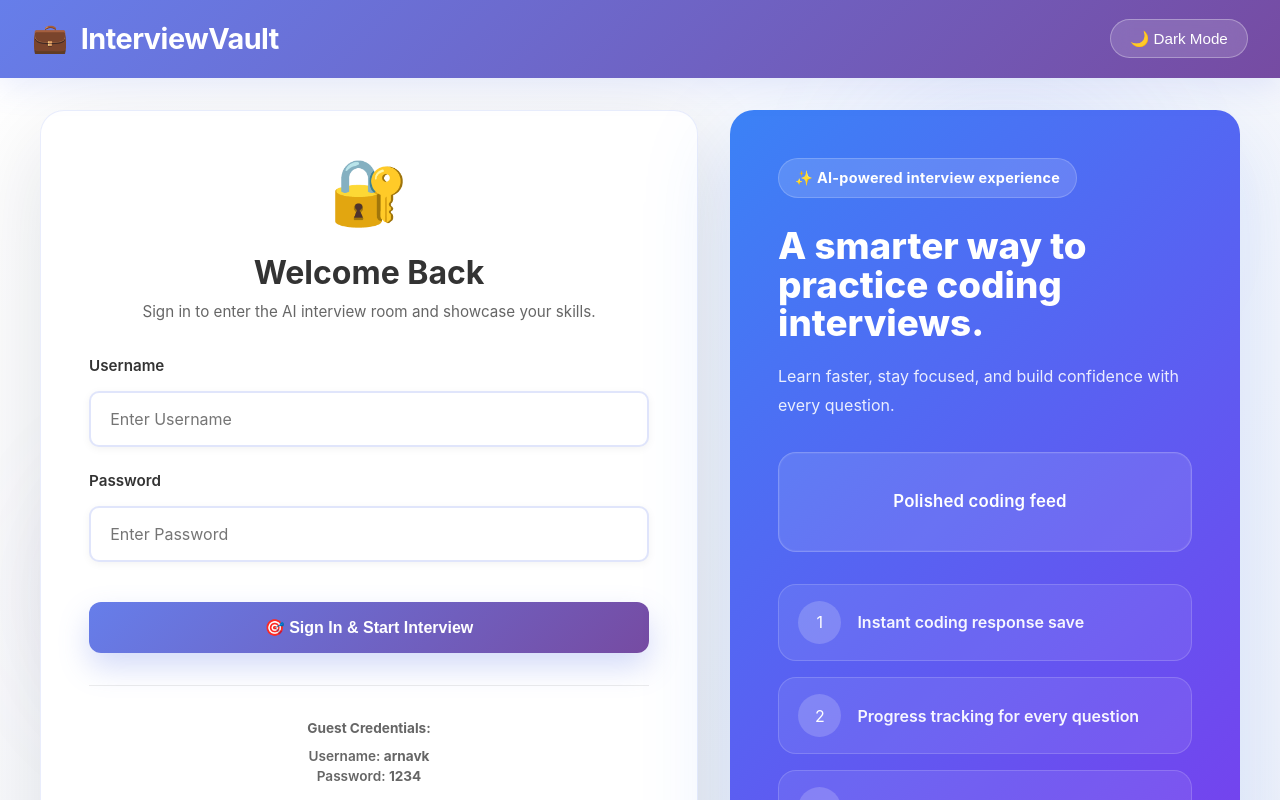
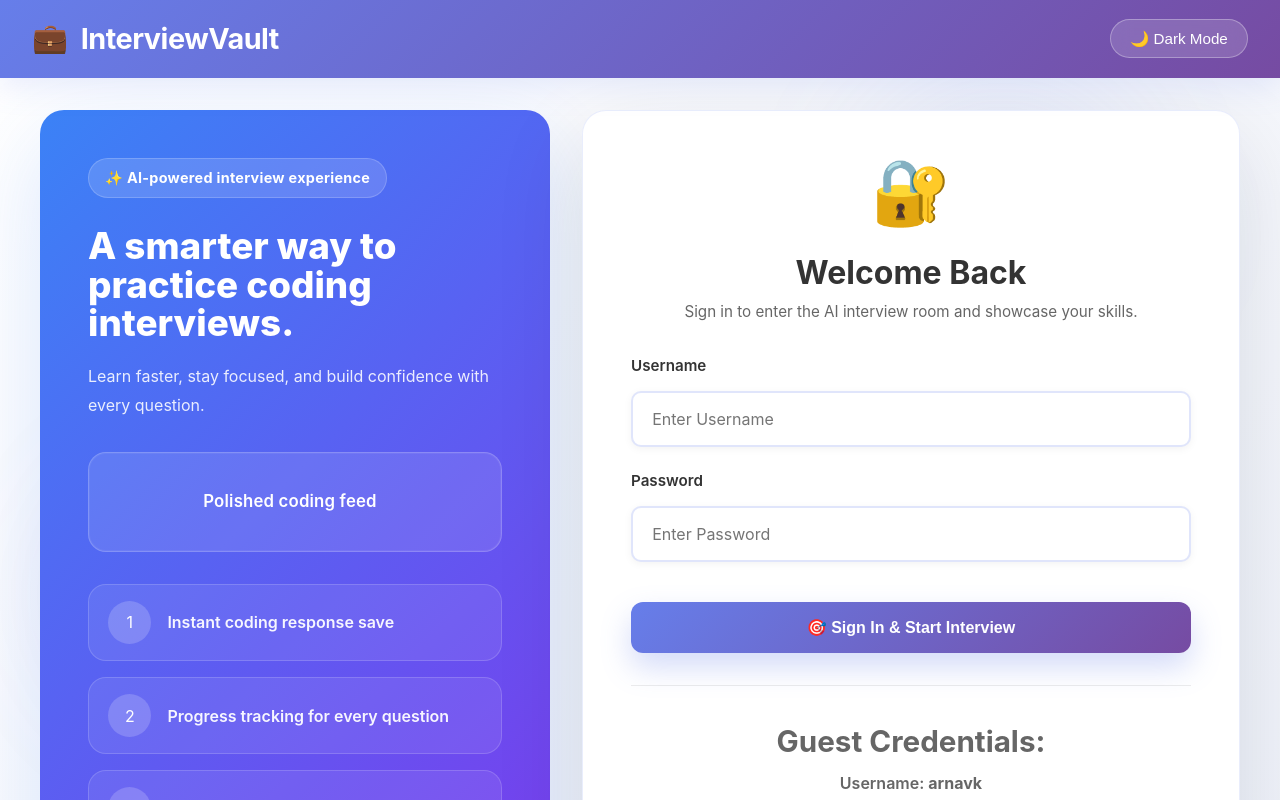
Before and after one commit to arnavkatyayan/assignmentenfecfe, a React (Create React App) app: page / in a window 1280 px wide. Shown: the top 800 px of the page. Built offline with nearby package versions, Linux system fonts and the light colour scheme.

Commit message:
Login Page and Header.js changes.

```diff
--- a/src/App.css
+++ b/src/App.css
@@ -161,3 +161,8 @@ body {
     min-height: auto !important;
   }
 }
+.version {
+  position: absolute;
+  bottom: 28px;
+  right: 200px;
+}
--- a/src/components/Header.js
+++ b/src/components/Header.js
@@ -1,8 +1,14 @@
 import React from 'react';
 import { useTheme } from '../context/ThemeContext';
+import { useNavigate, useLocation } from 'react-router-dom';
 
 const Header = ({ onThemeToggle }) => {
   const { isDarkMode } = useTheme();
+  const navigate = useNavigate();
+  const location = useLocation();
+  const handleLogout = () => {
+    navigate('/');
+  };
 
   return (
     <header
@@ -33,6 +39,8 @@ const Header = ({ onThemeToggle }) => {
           letterSpacing: '-0.5px'
         }}>InterviewVault</h1>
       </div>
+
+      <div style={{ display: 'flex', alignItems: 'center', gap: '0.75rem' }}>
         <button
           onClick={onThemeToggle}
           style={{
@@ -60,6 +68,35 @@ const Header = ({ onThemeToggle }) => {
         >
           {isDarkMode ? '☀️ Light Mode' : '🌙 Dark Mode'}
         </button>
+        {location.pathname !== '/' && location.pathname !== '/login' && (
+        <button
+          onClick={handleLogout}
+             style={{
+            background: 'rgba(255,255,255,0.15)',
+            border: '1px solid rgba(255,255,255,0.3)',
+            color: 'white',
+            padding: '0.6rem 1.2rem',
+            borderRadius: '25px',
+            cursor: 'pointer',
+            fontSize: '0.95rem',
+            fontWeight: '500',
+            transition: 'all 0.3s cubic-bezier(0.4, 0, 0.2, 1)',
+            backdropFilter: 'blur(10px)',
+          }}
+          onMouseEnter={(e) => {
+            e.target.style.background = 'rgba(255,255,255,0.25)';
+            e.target.style.transform = 'translateY(-2px)';
+            e.target.style.boxShadow = '0 8px 16px rgba(0,0,0,0.2)';
+          }}
+          onMouseLeave={(e) => {
+            e.target.style.background = 'rgba(255,255,255,0.15)';
+            e.target.style.transform = 'translateY(0)';
+            e.target.style.boxShadow = 'none';
+          }}
+        >
+         ↩️ Logout
+        </button>)}
+      </div>
     </header>
   );
 };
--- a/src/pages/LoginPage.js
+++ b/src/pages/LoginPage.js
@@ -52,6 +52,7 @@ export default function LoginPage() {
 
     return () => clearTimeout(timer);
   }, [displayText, isDeleting, currentFeatureIndex]);
+
   const handleLogin = (e) => {
     e.preventDefault();
     setError('');
@@ -128,6 +129,132 @@ export default function LoginPage() {
           gap: '2rem',
         }}
       >
+        {/* ✅ FEATURE PANEL — LEFT SIDE */}
+        <div
+          className="feature-panel"
+          style={{
+            position: 'relative',
+            zIndex: 1,
+            borderRadius: '24px',
+            padding: '3rem',
+            overflow: 'hidden',
+            background: 'linear-gradient(135deg, #3b82f6 0%, #7c3aed 100%)',
+            color: 'white',
+            minHeight: '560px',
+            display: 'flex',
+            flexDirection: 'column',
+            justifyContent: 'space-between',
+            boxShadow: '0 30px 90px rgba(59, 130, 246, 0.18)',
+          }}
+        >
+          <div>
+            <span
+              style={{
+                display: 'inline-flex',
+                alignItems: 'center',
+                gap: '0.6rem',
+                background: 'rgba(255, 255, 255, 0.14)',
+                border: '1px solid rgba(255, 255, 255, 0.18)',
+                borderRadius: '999px',
+                padding: '0.65rem 1rem',
+                fontSize: '0.9rem',
+                fontWeight: '700',
+                letterSpacing: '0.02em',
+              }}
+            >
+              ✨ AI-powered interview experience
+            </span>
+
+            <h2
+              style={{
+                marginTop: '1.8rem',
+                fontSize: '2.3rem',
+                lineHeight: '1.05',
+                fontWeight: '800',
+              }}
+            >
+              A smarter way to practice coding interviews.
+            </h2>
+
+            <p
+              style={{
+                marginTop: '1.2rem',
+                color: 'rgba(255, 255, 255, 0.88)',
+                fontSize: '1rem',
+                lineHeight: '1.8',
+                maxWidth: '520px',
+              }}
+            >
+              Learn faster, stay focused, and build confidence with every question.
+            </p>
+
+            <div
+              className="typewriter"
+              style={{
+                marginTop: '2rem',
+                padding: '1.4rem 1.2rem',
+                borderRadius: '18px',
+                background: 'rgba(255, 255, 255, 0.1)',
+                border: '1px solid rgba(255, 255, 255, 0.2)',
+                boxShadow: 'inset 0 0 0 1px rgba(255,255,255,0.05)',
+                minHeight: '100px',
+                display: 'flex',
+                alignItems: 'center',
+                justifyContent: 'center',
+                fontSize: '1.05rem',
+                fontWeight: '600',
+                lineHeight: '1.5',
+                letterSpacing: '0.01em',
+              }}
+            >
+              <span>{displayText}</span>
+              <span className="typewriter-cursor" style={{ marginLeft: '0.5rem' }}>|</span>
+            </div>
+          </div>
+
+          <div style={{ marginTop: '2rem' }}>
+            <ul style={{ listStyle: 'none', padding: 0, margin: 0, display: 'grid', gap: '1rem' }}>
+              {[
+                'Instant coding response save',
+                'Progress tracking for every question',
+                'Clean, professional interview UI',
+                'Performance summary after submission',
+              ].map((item, index) => (
+                <li
+                  key={index}
+                  style={{
+                    display: 'grid',
+                    gridTemplateColumns: 'auto 1fr',
+                    gap: '1rem',
+                    alignItems: 'center',
+                    background: 'rgba(255, 255, 255, 0.08)',
+                    border: '1px solid rgba(255, 255, 255, 0.16)',
+                    borderRadius: '18px',
+                    padding: '1rem 1.2rem',
+                  }}
+                >
+                  <div
+                    style={{
+                      width: '2.7rem',
+                      height: '2.7rem',
+                      borderRadius: '50%',
+                      background: 'rgba(255, 255, 255, 0.18)',
+                      display: 'grid',
+                      placeItems: 'center',
+                      fontSize: '1rem',
+                      color: 'white',
+                    }}
+                  >
+                    {index + 1}
+                  </div>
+                  <span style={{ color: 'rgba(255, 255, 255, 0.94)', fontWeight: '600' }}>{item}</span>
+                </li>
+              ))}
+            </ul>
+          </div>
+        </div>
+
+        {/* ✅ LOGIN CARD — RIGHT SIDE */}
         <div
           className="login-card"
           style={{
@@ -282,7 +409,7 @@ export default function LoginPage() {
           >
             <p
               style={{
-                fontSize: '0.85rem',
+                fontSize: '1.85rem',
                 color: colors.textSecondary,
                 lineHeight: '1.6',
                 margin: '0.5rem 0',
@@ -292,7 +419,7 @@ export default function LoginPage() {
             </p>
             <p
               style={{
-                fontSize: '0.85rem',
+                fontSize: '1.00rem',
                 color: colors.textSecondary,
                 margin: '0.3rem 0',
                 fontWeight: '600',
@@ -302,7 +429,7 @@ export default function LoginPage() {
             </p>
             <p
               style={{
-                fontSize: '0.85rem',
+                fontSize: '1.00rem',
                 color: colors.textSecondary,
                 margin: '0.3rem 0',
                 fontWeight: '600',
@@ -311,131 +438,9 @@ export default function LoginPage() {
               Password: <strong>1234</strong>
             </p>
           </div>
+          <p className='version'> Version 1.0.0 | 2026 | Arnav Katyayan</p>
         </div>
 
-        <div
-          className="feature-panel"
-          style={{
-            position: 'relative',
-            zIndex: 1,
-            borderRadius: '24px',
-            padding: '3rem',
-            overflow: 'hidden',
-            background: 'linear-gradient(135deg, #3b82f6 0%, #7c3aed 100%)',
-            color: 'white',
-            minHeight: '560px',
-            display: 'flex',
-            flexDirection: 'column',
-            justifyContent: 'space-between',
-            boxShadow: '0 30px 90px rgba(59, 130, 246, 0.18)',
-          }}
-        >
-          <div>
-            <span
-              style={{
-                display: 'inline-flex',
-                alignItems: 'center',
-                gap: '0.6rem',
-                background: 'rgba(255, 255, 255, 0.14)',
-                border: '1px solid rgba(255, 255, 255, 0.18)',
-                borderRadius: '999px',
-                padding: '0.65rem 1rem',
-                fontSize: '0.9rem',
-                fontWeight: '700',
-                letterSpacing: '0.02em',
-              }}
-            >
-              ✨ AI-powered interview experience
-            </span>
-
-            <h2
-              style={{
-                marginTop: '1.8rem',
-                fontSize: '2.3rem',
-                lineHeight: '1.05',
-                fontWeight: '800',
-              }}
-            >
-              A smarter way to practice coding interviews.
-            </h2>
-
-            <p
-              style={{
-                marginTop: '1.2rem',
-                color: 'rgba(255, 255, 255, 0.88)',
-                fontSize: '1rem',
-                lineHeight: '1.8',
-                maxWidth: '520px',
-              }}
-            >
-              Learn faster, stay focused, and build confidence with every question.
-            </p>
-
-            <div
-              className="typewriter"
-              style={{
-                marginTop: '2rem',
-                padding: '1.4rem 1.2rem',
-                borderRadius: '18px',
-                background: 'rgba(255, 255, 255, 0.1)',
-                border: '1px solid rgba(255, 255, 255, 0.2)',
-                boxShadow: 'inset 0 0 0 1px rgba(255,255,255,0.05)',
-                minHeight: '100px',
-                display: 'flex',
-                alignItems: 'center',
-                justifyContent: 'center',
-                fontSize: '1.05rem',
-                fontWeight: '600',
-                lineHeight: '1.5',
-                letterSpacing: '0.01em',
-              }}
-            >
-              <span>{displayText}</span>
-              <span className="typewriter-cursor" style={{ marginLeft: '0.5rem' }}>|</span>
-            </div>
-          </div>
-
-          <div style={{ marginTop: '2rem' }}>
-            <ul style={{ listStyle: 'none', padding: 0, margin: 0, display: 'grid', gap: '1rem' }}>
-              {[
-                'Instant coding response save',
-                'Progress tracking for every question',
-                'Clean, professional interview UI',
-                'Performance summary after submission',
-              ].map((item, index) => (
-                <li
-                  key={index}
-                  style={{
-                    display: 'grid',
-                    gridTemplateColumns: 'auto 1fr',
-                    gap: '1rem',
-                    alignItems: 'center',
-                    background: 'rgba(255, 255, 255, 0.08)',
-                    border: '1px solid rgba(255, 255, 255, 0.16)',
-                    borderRadius: '18px',
-                    padding: '1rem 1.2rem',
-                  }}
-                >
-                  <div
-                    style={{
-                      width: '2.7rem',
-                      height: '2.7rem',
-                      borderRadius: '50%',
-                      background: 'rgba(255, 255, 255, 0.18)',
-                      display: 'grid',
-                      placeItems: 'center',
-                      fontSize: '1rem',
-                      color: 'white',
-                    }}
-                  >
-                    {index + 1}
-                  </div>
-                  <span style={{ color: 'rgba(255, 255, 255, 0.94)', fontWeight: '600' }}>{item}</span>
-                </li>
-              ))}
-            </ul>
-          </div>
-        </div>
       </div>
     </div>
   );
```
Lines whose indentation alone changed are shown as unchanged.
